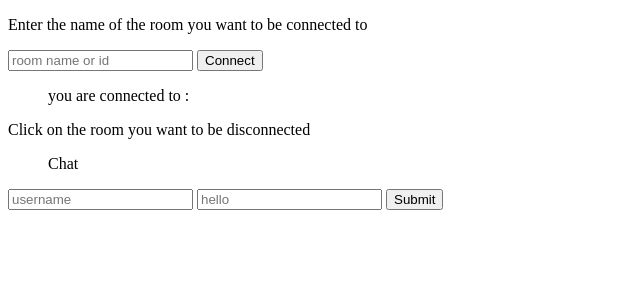
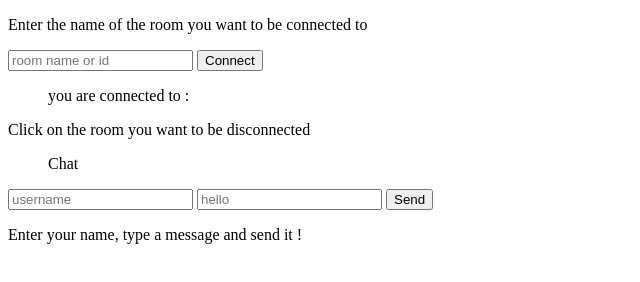
Before and after one commit to arnaud18o5/WebSockets, a website: page public/index.html in a window 1280 px wide. Shown: the whole page, without its empty margins (0-640 px from the left). Drawn offline with nearby package versions, Linux system fonts and the light colour scheme; no server answers.

Commit message:
update readme file

```diff
--- a/public/index.html
+++ b/public/index.html
@@ -30,7 +30,8 @@
     <form action="#" id="message-form">
         <input type="text" id='username' placeholder="username">
         <input id="m" autocomplete="off" placeholder="hello">
-        <input type="submit">
+        <input type="submit" value="Send">
+        <p>Enter your name, type a message and send it !</p>
     </form>
     <script src="/socket.io/socket.io.js"></script>
     <script src="chat.js"></script>
```
Also changed, not shown: README.md.
